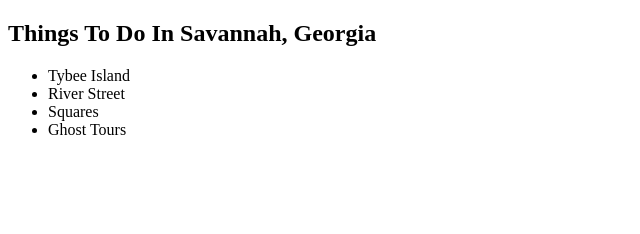
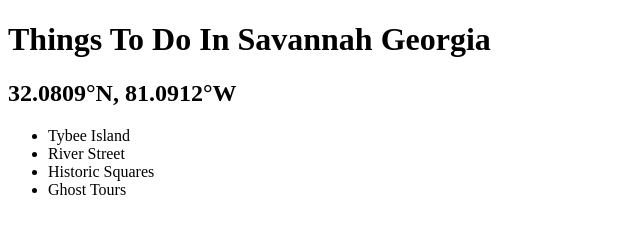
Before and after one commit to ktavel/buildwebsite, a plain HTML site: page index.html in a window 1280 px wide. Shown: the whole page, without its empty margins (0-640 px from the left). Drawn offline with Linux system fonts and the light colour scheme.

Commit message:
degree symbols

```diff
--- a/index.html
+++ b/index.html
@@ -5,11 +5,12 @@
     </head>
 
     <body>
-        <h2>Things To Do In Savannah, Georgia</h2>
+        <h1>Things To Do In Savannah Georgia</h1>
+        <h2>32.0809<span>&#176;</span>N, 81.0912<span>&#176;</span>W</h2>
         <ul>
             <li>Tybee Island</li>
             <li>River Street</li>
-            <li>Squares</li>
+            <li>Historic Squares</li>
             <li>Ghost Tours</li>
         </ul>
     </body>
```
